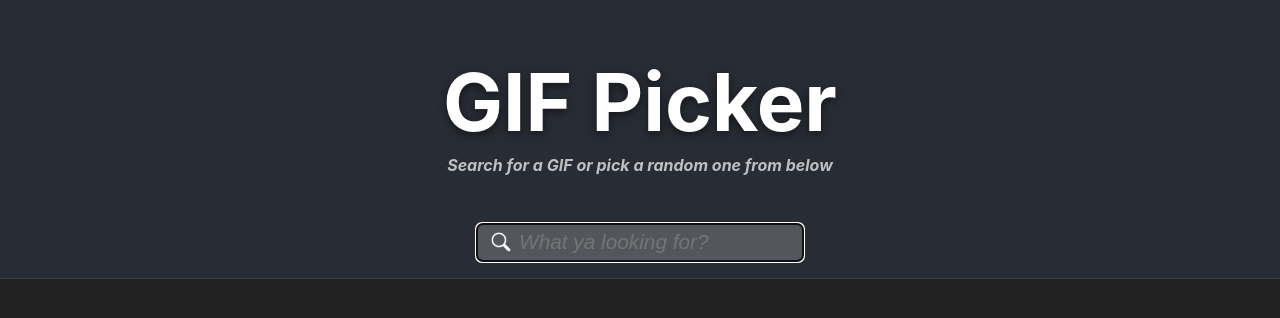
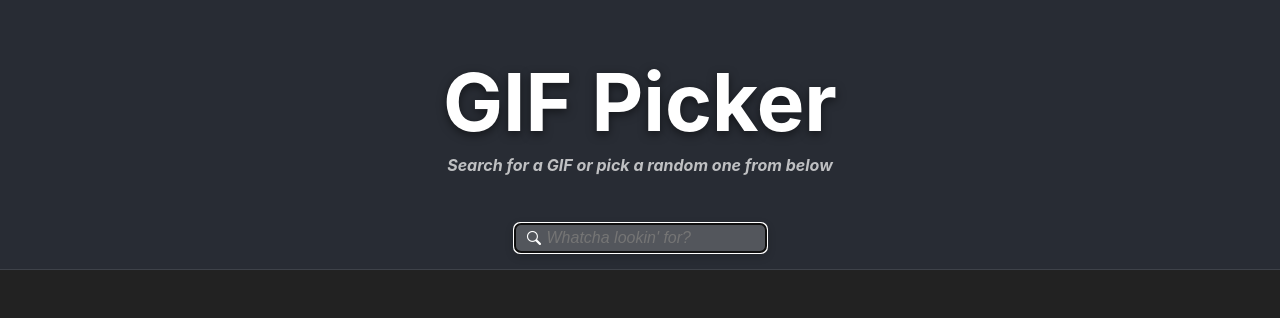
Before and after one commit to arcyn1c/gif-picker, a React (Create React App) app: page / in a window 1280 px wide. Shown: the top 318 px of the page. Built offline with nearby package versions, Linux system fonts and the light colour scheme.

Commit message:
Adjusted SearchInput styling

```diff
--- a/src/components/SearchInput.js
+++ b/src/components/SearchInput.js
@@ -10,6 +10,6 @@ export default function SearchInput({ onChange = (_results) => { } }) {
 
 	return <div className="SearchInput">
 		<img src={require(`../assets/search-icon.png`)} alt="search-input-icon" />
-		<input type="text" placeholder="What ya looking for?" maxLength={50} autoFocus onChange={handleChange} />
+		<input type="text" placeholder="Whatcha lookin' for?" maxLength={50} autoFocus onChange={handleChange} />
 	</div>
 }
--- a/src/styles/SearchInput.css
+++ b/src/styles/SearchInput.css
@@ -4,11 +4,13 @@
 
 .SearchInput > input {
 	background-color: rgba(255, 255, 255, 0.2);
-	font-size: 1.3em;
+	font-size: 1em;
 	padding: 0.3em 0.75em 0.3em 2em;
 	border: 1px solid rgba(255, 255, 255, 0.3);
 	border-radius: 6px;
 	color: white;
+	box-shadow: 0 3px 10px rgba(0, 0, 0, 0.2);
+
 }
 .SearchInput > input::placeholder {
 	font-style: italic;
@@ -16,10 +18,10 @@
 
 .SearchInput > img {
 	position: absolute;
-	width: 40px;
-	height: 40px;
+	width: 30px;
+	height: 30px;
 	top: 50%;
-	margin-top: -20px;
+	margin-top: -15px;
 	margin-left: 5px;
 	color: white;
 	filter: invert();
```
